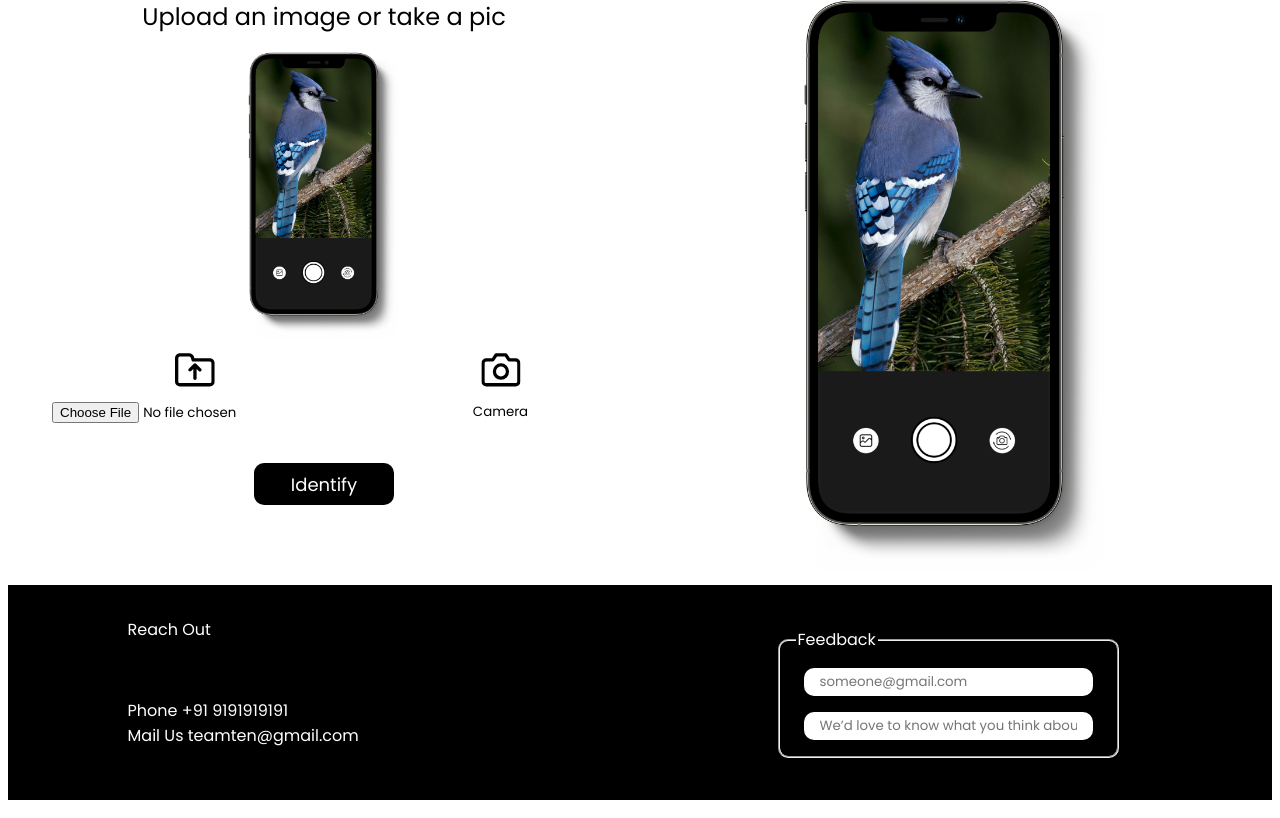
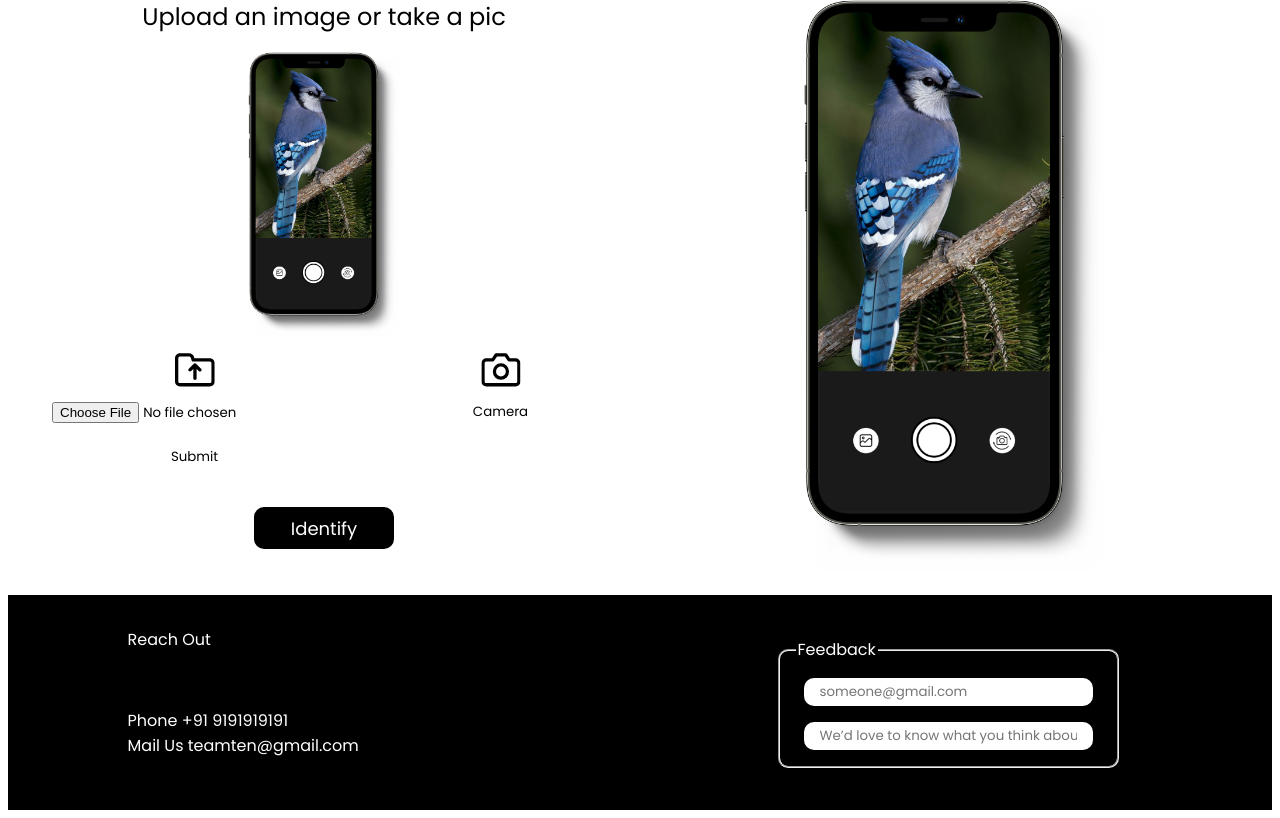
Before and after one commit to PranavPrakasan07/Birdy, a Flask app: template app/templates/upload.html in a window 1280 px wide. Shown: the part 111-929 px from the top of the page. Run offline with Flask 2, Linux system fonts and the light colour scheme; the template is opened without the code that fills it, so the values that code supplies are empty; some web fonts are replaced.

Commit message:
Submit button

```diff
--- a/app/templates/upload.html
+++ b/app/templates/upload.html
@@ -68,7 +68,8 @@
                 <div class="flex-container">
                     <div class="flex-item-left">
                         <img src="../static/images/upload.svg" width="40px" height="auto"><br>
-                        <input style="background-color: white; color: black;" type="file" name="Upload Image">
+                        <input style="background-color: white; color: black;" type="file" name="Upload Image"><br>
+                        <input type="submit" value="Submit" style="background-color: white; color: black;">
 
                     </div>
                     <div class="flex-item-right">
```
